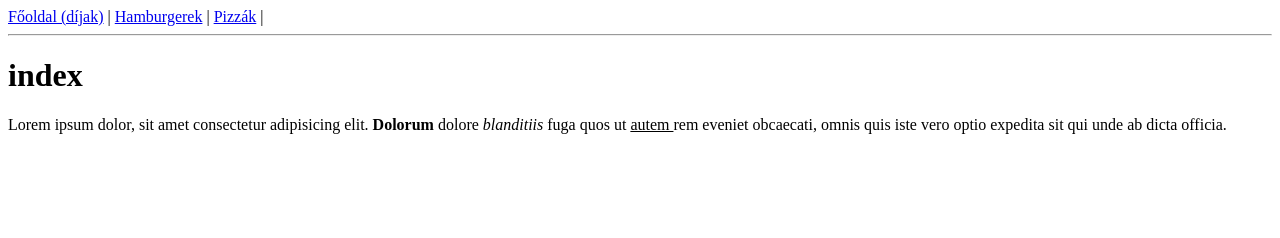
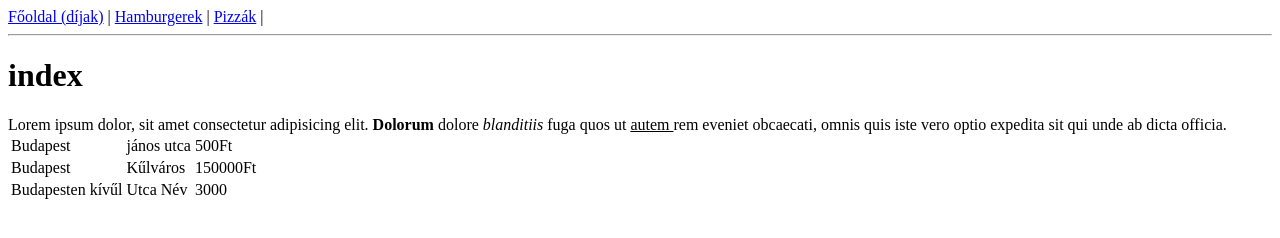
Before and after one commit to Osandpeti/projekt_3, a plain HTML site: page index.html in a window 1280 px wide. Drawn offline with Linux system fonts and the light colour scheme.

Commit message:
táblázat

```diff
--- a/index.html
+++ b/index.html
@@ -16,6 +16,26 @@
 	 <h1>index</h1>
 
 	 Lorem ipsum dolor, sit amet consectetur adipisicing elit. <b>Dolorum</b> dolore <i>blanditiis</i> fuga quos ut <u>autem </u>rem eveniet obcaecati, omnis quis iste vero optio expedita sit qui unde ab dicta officia.
+
+
+<table>
+	<tr>
+		<td>Budapest</td>
+		<td>jános utca</td>
+		<td>500Ft</td>
+	</tr>
+	<tr>
+		<td>Budapest</td>
+		<td>Kűlváros</td>
+		<td>150000Ft</td>
+	</tr>
+	<tr>
+		<td>Budapesten kívűl</td>
+		<td>Utca Név</td>
+		<td>3000</td>
+	</tr>
+</table>
+
 </body>
 
 </html>
```
